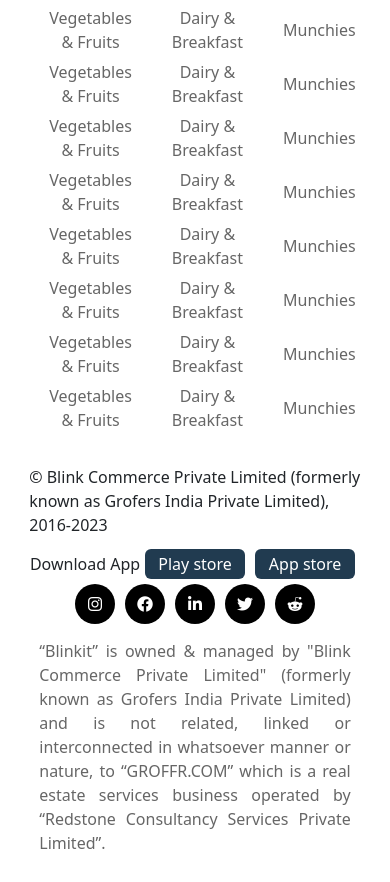
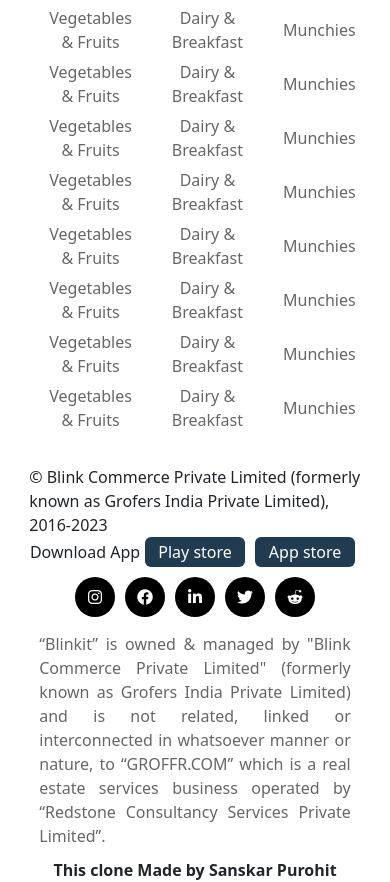
Before and after one commit to kiranchandusaragadam/Blinkit_clone, a plain HTML site: page index.html in a window 390 px wide. Shown: the part 1755-2637 px from the top of the page. Drawn offline with nearby package versions, Linux system fonts and the light colour scheme.

Commit message:
Blinkit Clone Improved

```diff
--- a/index.html
+++ b/index.html
@@ -596,11 +596,9 @@
         </table>
     </div>
         <div class="row-2">
-            <div class="row-2-1">
             <div class="row-2-col-1">
                 © Blink Commerce Private Limited (formerly known as Grofers India Private Limited), 2016-2023
             </div>
-        </div>
         <div class="row-2-2">
             <div class="row-2-col-2">
                 <div>Download App</div>
@@ -619,6 +617,9 @@
         <div class="row-3">
             “Blinkit” is owned & managed by "Blink Commerce Private Limited" (formerly known as Grofers India Private Limited) and is not related, linked or interconnected in whatsoever manner or nature, to “GROFFR.COM” which is a real estate services business operated by “Redstone Consultancy Services Private Limited”.
         </div>
+        <div class="row-4">
+            <strong>This clone Made by Sanskar Purohit</strong>
+        </div>
 
 
     </footer>
--- a/style.css
+++ b/style.css
@@ -180,11 +180,18 @@
 .row-2-col-1{
     width: 30vw;
 }
+.row-2-2{
+    gap: 0.3rem;
+    display: flex;
+    /* flex-direction: column; */
+
+}
 
 .row-2-col-2{
     display: flex;
     align-items: center;
     justify-content: center;
+
 }
 
 .row-2-col-2>button{
@@ -201,6 +208,7 @@
     display: flex;
     align-items: center;
     justify-content: center;
+
 }
 
 .row-2-col-3>a{
@@ -282,9 +290,12 @@
 .row-2-1{
     width: 100%;
     margin-bottom: 12px;
+    flex:2;
 }
 .row-2-2{
     gap: 0.3rem;
+    display: flex;
+   flex-direction: column;
 }
 .row-2-col-1{
     width: 100%;
```
